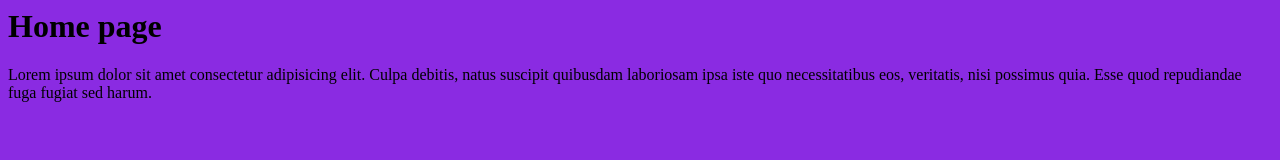
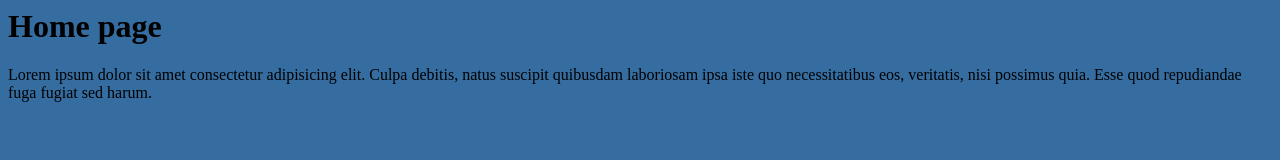
Before and after one commit to chanthanat/git-workshop, a plain HTML site: page index.html in a window 1280 px wide. Drawn offline with Linux system fonts and the light colour scheme.

Commit message:
edit website background to blue

```diff
--- a/css/style.css
+++ b/css/style.css
@@ -1,3 +1,3 @@
 body {
-    background-color: blueviolet;
+    background-color: rgb(54, 109, 161);
 }
```
